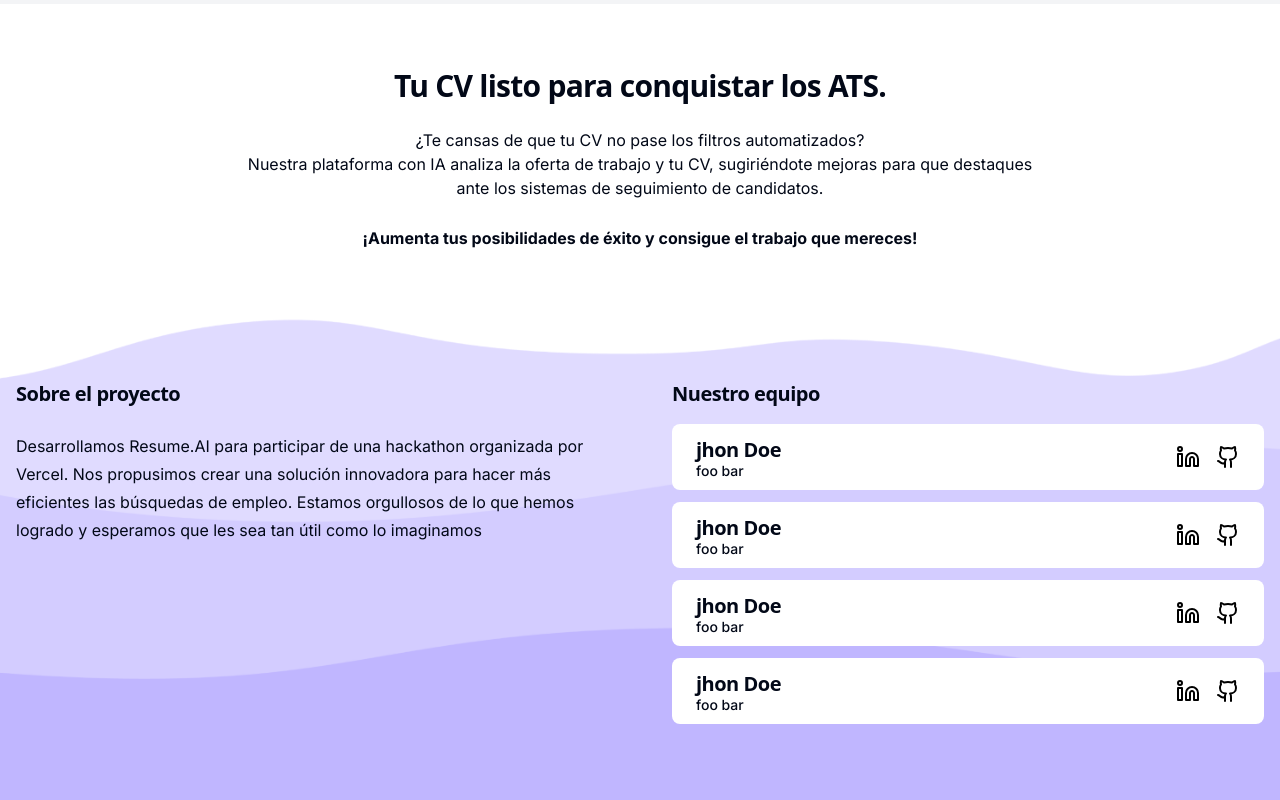
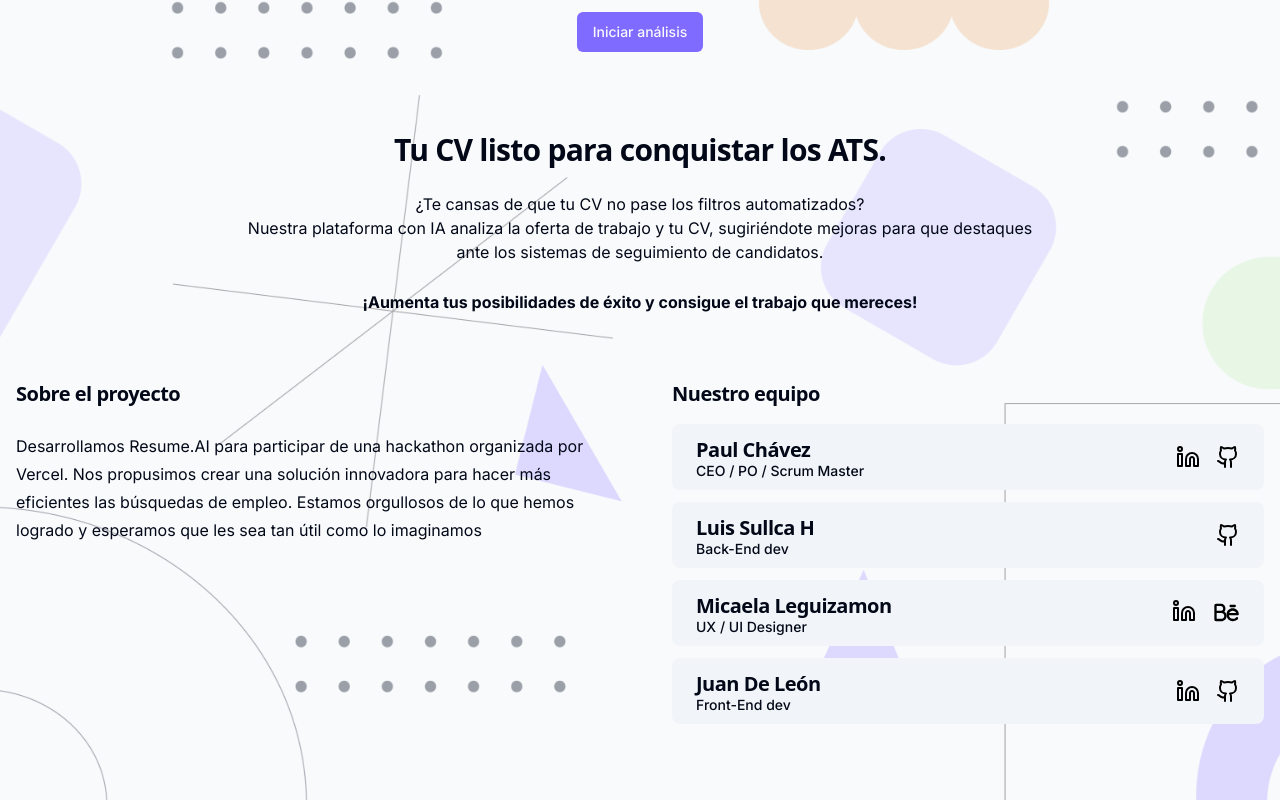
Before and after one commit to developaul/optimize-resume, a Next.js app: page /home in a window 1280 px wide. Shown: the part 470-1270 px from the top of the page. Built offline with nearby package versions, Linux system fonts and the light colour scheme.

Commit message:
feat: new design

```diff
--- a/src/app/api/getProfile/route.ts
+++ b/src/app/api/getProfile/route.ts
@@ -8,8 +8,8 @@ export async function POST(req: Request) {
     // const context = getContext({ apiKey, keyType } as any);
 
     // Validate before generate context
-    const result = await getUserProfileController.analyze();
-    console.log("🚀 ~ POST ~ result:", result)
+    // const result = await getUserProfileController.analyze();
+    // console.log("🚀 ~ POST ~ result:", result)
 
     // return result.toTextStreamResponse();
 
--- a/src/app/home/components/About.tsx
+++ b/src/app/home/components/About.tsx
@@ -1,16 +1,23 @@
-import { GithubIcon, LinkedinIcon } from "@/components/icons";
+import { BehanceIcon, GithubIcon, LinkedinIcon } from "@/components/icons";
 import { FC } from "react";
 
 interface MemberProps {
   name: string;
   role: string;
-  linkedin: string;
-  github: string;
+  linkedin?: string;
+  github?: string;
+  behance?: string;
 }
 
-const TeamMemberCard: FC<MemberProps> = ({ name, role, linkedin, github }) => {
+const TeamMemberCard: FC<MemberProps> = ({
+  name,
+  role,
+  linkedin,
+  github,
+  behance,
+}) => {
   return (
-    <div className="bg-white rounded-lg py-3 px-6 flex flex-row justify-between items-center mb-3">
+    <div className="bg-[#F1F5F9] rounded-lg py-3 px-6 flex flex-row justify-between items-center mb-3">
       <div className="flex flex-col">
         <h4 className="h4">{name}</h4>
         <small className="small">{role}</small>
@@ -26,6 +33,11 @@ const TeamMemberCard: FC<MemberProps> = ({ name, role, linkedin, github }) => {
             <GithubIcon />
           </a>
         )}
+        {behance && (
+          <a href={behance} target="_blank">
+            <BehanceIcon />
+          </a>
+        )}
       </div>
     </div>
   );
@@ -34,36 +46,33 @@ const TeamMemberCard: FC<MemberProps> = ({ name, role, linkedin, github }) => {
 const About = () => {
   const members = [
     {
-      name: "jhon Doe",
-      role: "foo bar",
-      linkedin: "https://linkedin.com",
-      github: "https://github.com",
+      name: "Paul Chávez",
+      role: "CEO / PO / Scrum Master",
+      linkedin: "https://www.linkedin.com/in/developaul/",
+      github: "https://github.com/developaul",
     },
     {
-      name: "jhon Doe",
-      role: "foo bar",
-      linkedin: "https://linkedin.com",
-      github: "https://github.com",
+      name: "Luis Sullca H",
+      role: "Back-End dev",
+      // linkedin: "https://linkedin.com",
+      github: "https://github.com/Louiso",
     },
     {
-      name: "jhon Doe",
-      role: "foo bar",
-      linkedin: "https://linkedin.com",
-      github: "https://github.com",
+      name: "Micaela Leguizamon",
+      role: "UX / UI Designer",
+      linkedin: "https://www.linkedin.com/in/micaela-leguiz/",
+      behance: "https://www.behance.net/micaela-leguiz",
     },
     {
-      name: "jhon Doe",
-      role: "foo bar",
-      linkedin: "https://linkedin.com",
-      github: "https://github.com",
+      name: "Juan De León",
+      role: "Front-End dev",
+      linkedin: "https://www.linkedin.com/in/juan-dl/",
+      github: "https://github.com/deleonjuan",
     },
   ];
 
   return (
-    <section
-      className="py-16 px-4 bg-cover bg-center"
-      style={{ backgroundImage: "url('/waves.png')" }}
-    >
+    <section>
       <div className="w-full max-w-screen-xl m-auto flex flex-col md:flex-row gap-16">
         <div className="flex-1">
           <h4 className="h4">Sobre el proyecto</h4>
--- a/src/app/home/components/ActionSection.tsx
+++ b/src/app/home/components/ActionSection.tsx
@@ -38,7 +38,7 @@ const ActionSection = () => {
   }
 
   return (
-    <div className="bg-gray-100 p-4 overflow-auto">
+    <div className="p-4 overflow-auto">
       <div className="w-full max-w-screen-xl m-auto">
         <Form {...form}>
           <form onSubmit={form.handleSubmit(onSubmit)} className="space-y-6">
--- a/src/app/home/components/DropZone.tsx
+++ b/src/app/home/components/DropZone.tsx
@@ -39,7 +39,7 @@ const DropZone: FC<DropZoneProps> = forwardRef(
 
     return (
       <div
-        className="outline-dashed outline-2 outline-blue bg-gray-200 hover:bg-gray-100 rounded-md p-3 flex flex-col jutify-center items-center cursor-pointer"
+        className="outline-dashed outline-2 outline-blue bg-gray-50 hover:bg-gray-100 rounded-md p-3 flex flex-col jutify-center items-center cursor-pointer"
         {...getRootProps()}
       >
         <input ref={ref} {...getInputProps()} />
--- a/src/app/home/page.tsx
+++ b/src/app/home/page.tsx
@@ -1,21 +1,18 @@
 "use client";
 
 import Layout from "@/components/Layout";
-import { useChat } from "ai/react";
 import ActionSection from "./components/ActionSection";
 import Hero from "./components/Hero";
 import About from "./components/About";
 
 export default function Chat() {
-  const { messages, input, handleInputChange, handleSubmit } = useChat();
-
   return (
     <>
       <Layout title="Resume.AI">
         <ActionSection />
+        <Hero />
+        <About />
       </Layout>
-      <Hero />
-      <About />
     </>
   );
 }
--- a/src/app/results/page.tsx
+++ b/src/app/results/page.tsx
@@ -24,7 +24,12 @@ export default function ResultPage() {
   const router = useRouter();
   const { userProfile, isProfileLoading, getProfile } = useGetProfile();
 
-  const { object: resumeCurriculum, submit } = useObject({
+  const {
+    isLoading: isFetching,
+    object: resumeCurriculum,
+    submit,
+    stop,
+  } = useObject({
     api: "/api/cv_analyzer",
     schema: compatibilityAssessmentSchema,
   });
@@ -54,28 +59,37 @@ export default function ResultPage() {
     getProfile({ apiKey, keyType: "geminis" });
   };
 
+  const onGoBack = () => {
+    if (isFetching) {
+      stop();
+    }
+
+    router.replace("/home");
+  };
+
   useEffect(() => {
     const paramsValid = Boolean(apiKey && jobUrl && base64URI);
 
-    if (!paramsValid) {
-      router.replace("/");
+    // if (!paramsValid) {
+    //   router.replace("/");
 
-      return;
-    }
-
+    //   return;
+    // }
+    return () => {
       submit({
         apiKey,
         jobUrl,
         base64URI,
         keyType: "geminis",
       });
+    };
     // eslint-disable-next-line react-hooks/exhaustive-deps
   }, []);
 
-  const isLoading = !resumeCurriculum;
+  const isLoading = true; // !resumeCurriculum;
 
   return (
-    <Layout title="Resultados" canGoBack>
+    <Layout title="Resultados" goBack={onGoBack}>
       <div className="bg-gray-100 p-4 h-screen overflow-auto">
         <div className="w-full max-w-screen-2xl m-auto">
           <div className="flex flex-col md:flex-row gap-4 mb-4">
@@ -109,7 +123,7 @@ export default function ResultPage() {
           </div>
           <ActionFooter
             onReset={_handleReset}
-            isLoading={isLoading || isProfileLoading}
+            isLoading={isProfileLoading}
             onDownload={onDowloadCVhandler}
           />
         </div>
--- a/src/components/Layout.tsx
+++ b/src/components/Layout.tsx
@@ -2,25 +2,22 @@
 
 import { FC } from "react";
 import { ChevronBack } from "./icons";
-// import { useRouter } from "next/router";
 
 type LayoutProps = {
   children: React.ReactNode;
-  canGoBack?: boolean;
+  goBack?: () => void;
   title: string;
 };
 
-const Layout: FC<LayoutProps> = ({ children, canGoBack, title }) => {
-  // const router = useRouter();
-
+const Layout: FC<LayoutProps> = ({ children, goBack, title }) => {
   return (
     <>
       <header className="bg-white/30 shadow-sm px-4 py-2 sticky top-0 backdrop-blur">
         <div className="w-full max-w-screen-xl m-auto">
           <div className="flex flex-row items-center">
-            {canGoBack && (
+            {goBack && (
               <div
-                onClick={() => {}}
+                onClick={goBack}
                 className="bg-white border mr-4 flex justify-center items-center w-8 h-8 rounded-full"
               >
                 <ChevronBack />
@@ -30,7 +27,12 @@ const Layout: FC<LayoutProps> = ({ children, canGoBack, title }) => {
           </div>
         </div>
       </header>
-      <main>{children}</main>
+      <main
+        className="py-16 px-4 bg-cover bg-center"
+        style={{ backgroundImage: "url('/background.png')", }}
+      >
+        {children}
+      </main>
     </>
   );
 };
--- a/src/components/icons.tsx
+++ b/src/components/icons.tsx
@@ -72,3 +72,30 @@ export const ChevronBack = () => (
     />
   </svg>
 );
+
+export const BehanceIcon = () => (
+  <svg
+    width="28"
+    height="28"
+    viewBox="0 0 24 24"
+    fill="none"
+    xmlns="http://www.w3.org/2000/svg"
+  >
+    <path
+      fill-rule="evenodd"
+      clip-rule="evenodd"
+      d="M11.5 8.5C11.5 9.39629 11.1631 10.2139 10.609 10.8331C11.7536 11.6489 12.5 12.9873 12.5 14.5C12.5 16.9853 10.4853 19 8 19H3.5C2.67157 19 2 18.3284 2 17.5V5.5C2 4.67157 2.67157 4 3.5 4H7.5C9.70914 4 11.5 5.79086 11.5 8V8.5ZM4 10V6H7.5C8.60457 6 9.5 6.89543 9.5 8V8.5C9.5 9.32843 8.82843 10 8 10H4ZM4 12H8C9.38071 12 10.5 13.1193 10.5 14.5C10.5 15.8807 9.38071 17 8 17H4V12Z"
+      fill="#000000"
+    />
+    <path
+      d="M15 6C15 5.44772 15.4477 5 16 5H19.5C20.0523 5 20.5 5.44772 20.5 6C20.5 6.55228 20.0523 7 19.5 7H16C15.4477 7 15 6.55228 15 6Z"
+      fill="#000000"
+    />
+    <path
+      fill-rule="evenodd"
+      clip-rule="evenodd"
+      d="M17.75 8C14.9085 8 12.5 10.1823 12.5 13V14C12.5 16.8177 14.9085 19 17.75 19C19.2651 19 20.3622 18.5636 21.0967 18.0909C21.5388 17.8064 21.8859 17.4599 22.2201 17.0618C22.5304 16.6049 22.4115 15.983 21.9546 15.6727C21.5022 15.3655 20.8879 15.4791 20.5747 15.925C20.4225 16.1191 20.2201 16.2767 20.0143 16.4091C19.5835 16.6864 18.8592 17 17.75 17C15.8971 17 14.5 15.6006 14.5 14H22C22.5523 14 23 13.5523 23 13C23 10.1823 20.5915 8 17.75 8ZM20.8128 12C20.3731 10.8586 19.2014 10 17.75 10C16.2986 10 15.1269 10.8586 14.6872 12H20.8128Z"
+      fill="#000000"
+    />
+  </svg>
+);
```
Also changed, not shown: public/background.png (added). Lines whose indentation alone changed are shown as unchanged.
